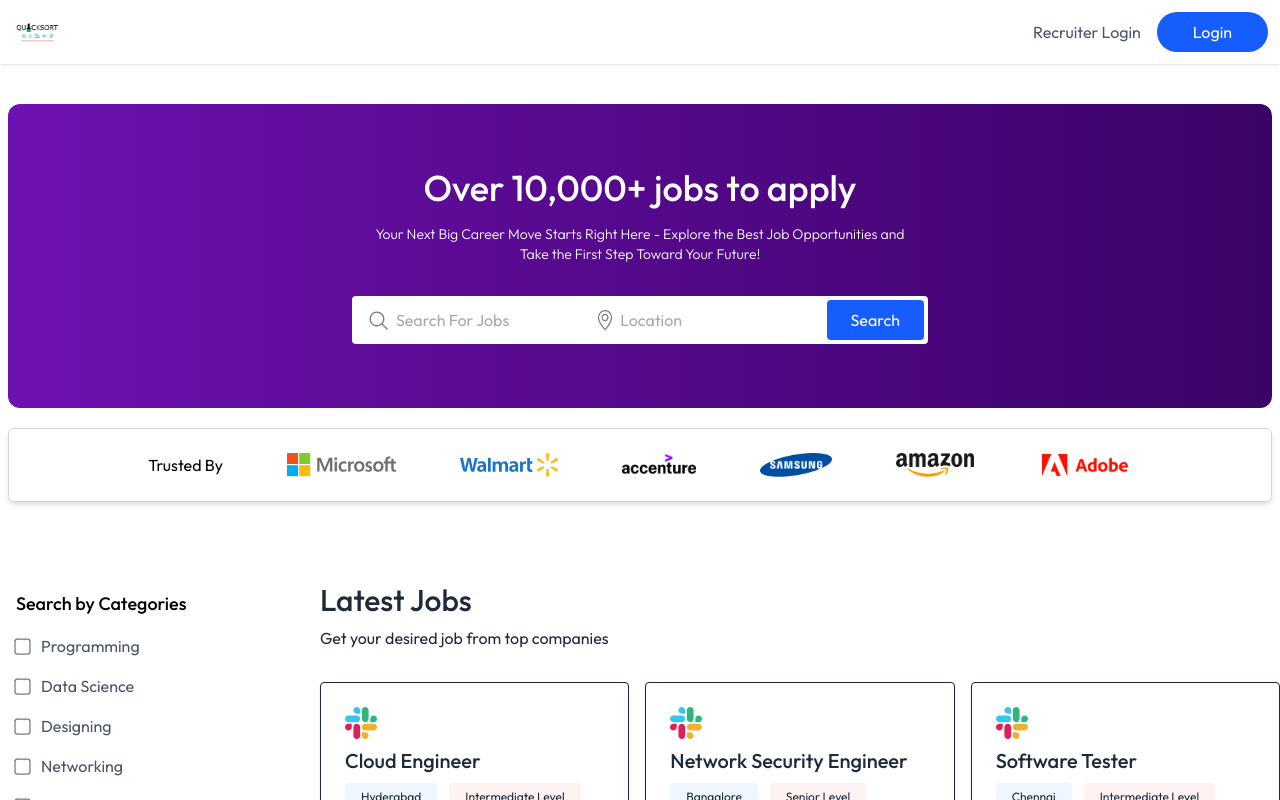
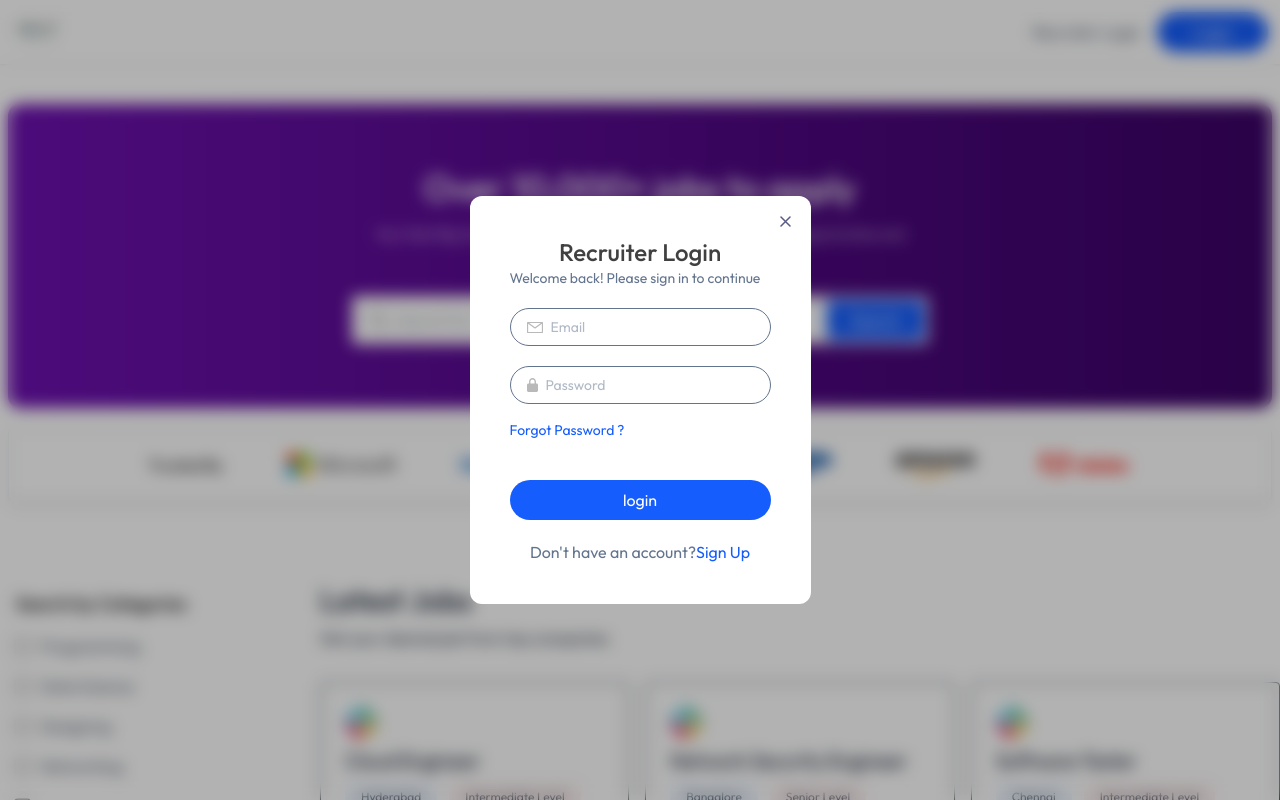
Before and after one commit to sourabhchalke/JOB-PORTAL, a React (Vite) app in the folder client/: page / in a window 1280 px wide. Both pictures are taken after a click on the button "Recruiter Login". Shown: the top 800 px of the page. Built offline with nearby package versions, Linux system fonts and the light colour scheme; no server answers.

Commit message:
Recruiter Login/Sign Up pop-up created

```diff
--- a/client/src/App.jsx
+++ b/client/src/App.jsx
@@ -1,17 +1,22 @@
-import React from 'react'
+import React, { useContext } from 'react'
 
 import {Route,Routes} from 'react-router-dom'
 
 import Home from './pages/Home'
 import ApplyJob from './pages/ApplyJob'
 import Applications from './pages/Applications'
+import RecruiterLogin from './components/RecruiterLogin'
+import { AppContext } from './context/AppContext'
 
 
 
 const App = () => {
+
+  const {showRecruiterLogin}=useContext(AppContext);
+
   return (
     <div>
-
+       { showRecruiterLogin && <RecruiterLogin/>}
       <Routes>
         <Route path='/' element={<Home/>} />
         <Route path='/apply-job/:id' element={<ApplyJob/>} />
--- a/client/src/components/Navbar.jsx
+++ b/client/src/components/Navbar.jsx
@@ -1,14 +1,17 @@
-import React from "react";
+import React, { useContext } from "react";
 import { assets } from "../assets/assets";
 
 import { useClerk, UserButton, useUser } from "@clerk/react";
 import {Link, useNavigate} from 'react-router-dom';
+import { AppContext } from "../context/AppContext";
 
 const Navbar = () => {
   const { openSignIn } = useClerk();
   const { user } = useUser();
 
   const navigate = useNavigate();
+
+  const {setShowRecruiterLogin}=useContext(AppContext);
 
   return (
     <div className="shadow py-3">
@@ -23,10 +26,10 @@
           </div>
         ) : (
           <div className="flex gap-4 max-sm:text-xs">
-            <button className="text-gray-600 ">Recruiter Login</button>
+            <button onClick={()=> setShowRecruiterLogin(true)} className="text-gray-600 cursor-pointer">Recruiter Login</button>
             <button
               onClick={() => openSignIn()}
-              className="bg-blue-600 text-white px-6 py-2 sm:px-9 rounded-full"
+              className="bg-blue-600 text-white px-6 py-2 sm:px-9 rounded-full cursor-pointer"
             >
               Login
             </button>
--- /dev/null
+++ b/client/src/components/RecruiterLogin.jsx
@@ -0,0 +1,112 @@
+import React, { useContext, useEffect, useState } from "react";
+import { assets } from "../assets/assets";
+import { AppContext } from "../context/AppContext";
+
+const RecruiterLogin = () => {
+  const [state, setState] = useState("Login");
+  const [name, setName] = useState("");
+  const [password, setPassword] = useState("");
+  const [email, setEmail] = useState("");
+  const [image, setImage] = useState(false);
+
+  const [isTextDataSubmited, setIsTextDataSubmited] = useState(false);
+
+  const {setShowRecruiterLogin} = useContext(AppContext);
+
+  const onSubmitHandler =async (e) => {
+    e.preventDefault()
+
+    if(state == "Sign Up" && !isTextDataSubmited){
+        setIsTextDataSubmited(true)
+    }
+  }
+
+  useEffect(()=>{
+    document.body.style.overflow = "hidden";
+
+    return () =>{
+    document.body.style.overflow = "unset"
+
+    }
+
+  },[])
+
+  return (
+    <div className="absolute top-0 left-0 right-0 bottom-0 z-10 backdrop-blur-sm bg-black/30 flex justify-center items-center">
+      <form onSubmit={onSubmitHandler} className="relative bg-white p-10 rounded-xl text-slate-500">
+        <h1 className="text-center text-2xl text-neutral-700 font-medium">
+          Recruiter {state}
+        </h1>
+        <p className="text-sm">Welcome back! Please sign in to continue</p>
+        {state === 'Sign Up' && isTextDataSubmited
+        ? <>
+            <div className="flex items-center gap-4 my-10">
+                <label htmlFor="image">
+                    <img className="w-16 rounded-full cursor-pointer" src={image? URL.createObjectURL(image):assets.upload_area} alt="" />
+                    <input onChange={e=>setImage(e.target.files[0])} type="file" id="image" hidden/>
+                </label>
+                <p>Upload Company<br/>Logo</p>
+            </div>
+        </>
+        : <>
+          {state !== "Login" && (
+            <div className="border px-4 py-2 flex items-center gap-2 rounded-full mt-5">
+              <img src={assets.person_icon} alt="" />
+              <input
+                className="outline-none text-sm"
+                onChange={(e) => setName(e.target.value)}
+                value={name}
+                type="text"
+                placeholder="Company Name"
+                required
+              />
+            </div>
+          )}
+          <div className="border px-4 py-2 flex items-center gap-2 rounded-full mt-5">
+            <img src={assets.email_icon} alt="" />
+            <input
+              className="outline-none text-sm"
+              onChange={(e) => setEmail(e.target.value)}
+              value={email}
+              type="email"
+              placeholder="Email"
+              required
+            />
+          </div>
+          <div className="border px-4 py-2 flex items-center gap-2 rounded-full mt-5">
+            <img src={assets.lock_icon} alt="" />
+            <input
+              className="outline-none text-sm"
+              onChange={(e) => setPassword(e.target.value)}
+              value={password}
+              type="password"
+              placeholder="Password"
+              required
+            />
+          </div>
+
+
+        </>
+        }
+
+        { state === 'Login' && <p className="text-sm text-blue-600 my-4 cursor-pointer">Forgot Password ?</p>}
+
+
+        <button type="submit" className="bg-blue-600 text-white  py-2 w-full rounded-full mt-6">
+          {state === "Login" ? "login" : isTextDataSubmited ? "create account" : 'next'}
+        </button>
+
+        {
+            state === 'Login'
+            ? <p className="mt-5 text-center">Don't have an account?<span className="text-blue-600 cursor-pointer" onClick={()=>setState('Sign Up')}>Sign Up</span></p>
+            : <p className="mt-5 text-center">Already have an account?<span className="text-blue-600 cursor-pointer" onClick={()=>setState('Login')}>Login</span></p>
+        }
+
+        <img onClick={()=>setShowRecruiterLogin(false)} className="absolute top-5 right-5 cursor-pointer" src={assets.cross_icon} alt="" />
+
+      </form>
+    </div>
+  );
+};
+
+export default RecruiterLogin;
--- a/client/src/context/AppContext.jsx
+++ b/client/src/context/AppContext.jsx
@@ -15,6 +15,8 @@
 
     const [jobs,setJobs] = useState([]);
 
+    const [showRecruiterLogin,setShowRecruiterLogin]=useState(false);
+
     // Function to fetch jobs data
     const fetchJobs = async ()=>{
         setJobs(jobsData);
@@ -30,7 +32,9 @@
         isSearched,
         setIsSearched,
         jobs,
-        setJobs
+        setJobs,
+        showRecruiterLogin,
+        setShowRecruiterLogin
     }
 
     return(<AppContext.Provider value={value}>
```
